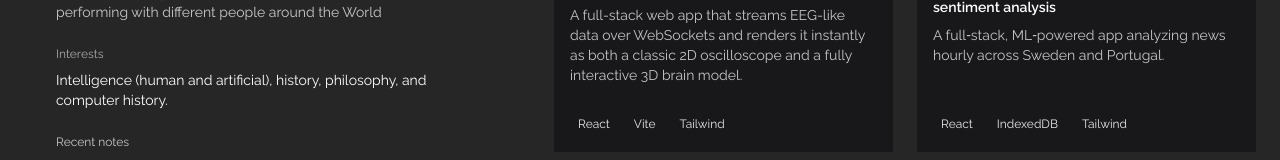
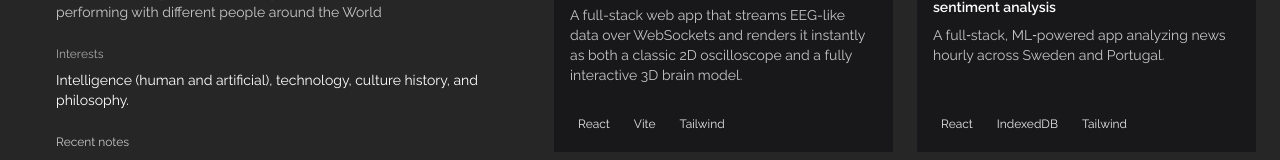
Before and after one commit to RLPedro/homepage, a React (Vite) app: page / in a window 1280 px wide. Shown: the part 340-500 px from the top of the page. Built offline with nearby package versions, Linux system fonts and the light colour scheme.

Commit message:
edited text

```diff
--- a/src/App.jsx
+++ b/src/App.jsx
@@ -152,9 +152,9 @@ const App = () => {
                   <h4 className="text-xs text-white/60">Interests</h4>
                   <p className="text-sm mt-2">
                     Intelligence (human and artificial),
-                    history,
-                    philosophy,
-                    and computer history.
+                    technology,
+                    culture history,
+                    and philosophy.
                   </p>
                 </div>
 
```
